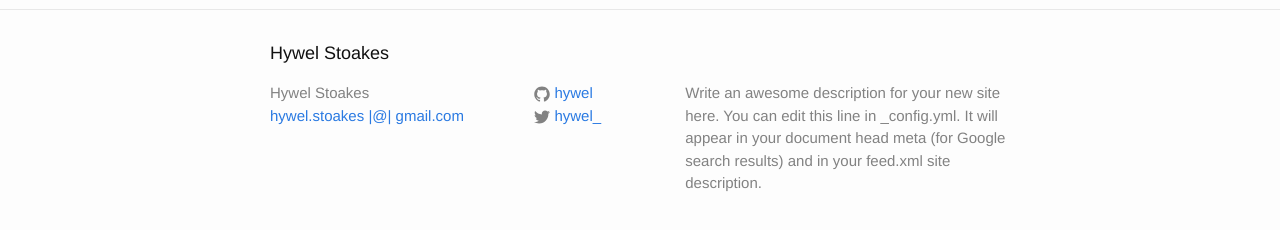
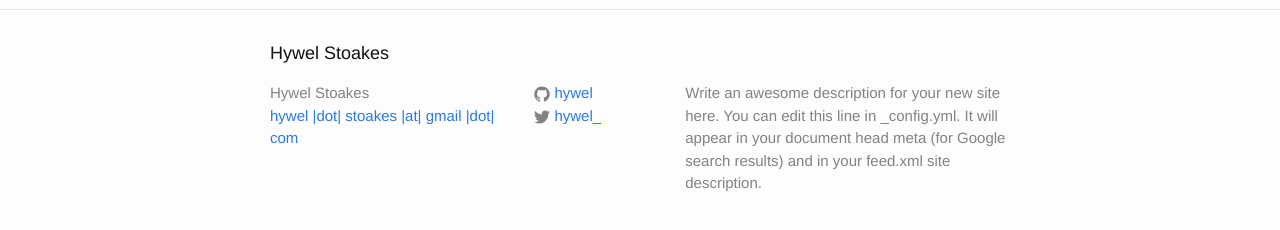
Before and after one commit to hywel/hywel.github.io, a Jekyll site: the page built from index.html, in a window 1280 px wide. Shown: the part 287-517 px from the top of the page. Built offline with Jekyll 4.4.1, drawn with Linux system fonts in a browser that asks for light colours.

Commit message:
Update the description.#

```diff
--- a/_config.yml
+++ b/_config.yml
@@ -7,13 +7,14 @@
 
 # Site settings
 title: Hywel Stoakes
-email: hywel.stoakes |@| gmail.com
+email: hywel |dot| stoakes |at| gmail |dot| com
 description: > # this means to ignore newlines until "baseurl:"
+
   Write an awesome description for your new site here. You can edit this
   line in _config.yml. It will appear in your document head meta (for
   Google search results) and in your feed.xml site description.
 baseurl: "" # the subpath of your site, e.g. /blog
-url: "http://hywel.github.io/myblog" # the base hostname & protocol for your site
+url: "http://hywel.github.io" # the base hostname & protocol for your site
 twitter_username: hywel_
 github_username:  hywel
 
```
